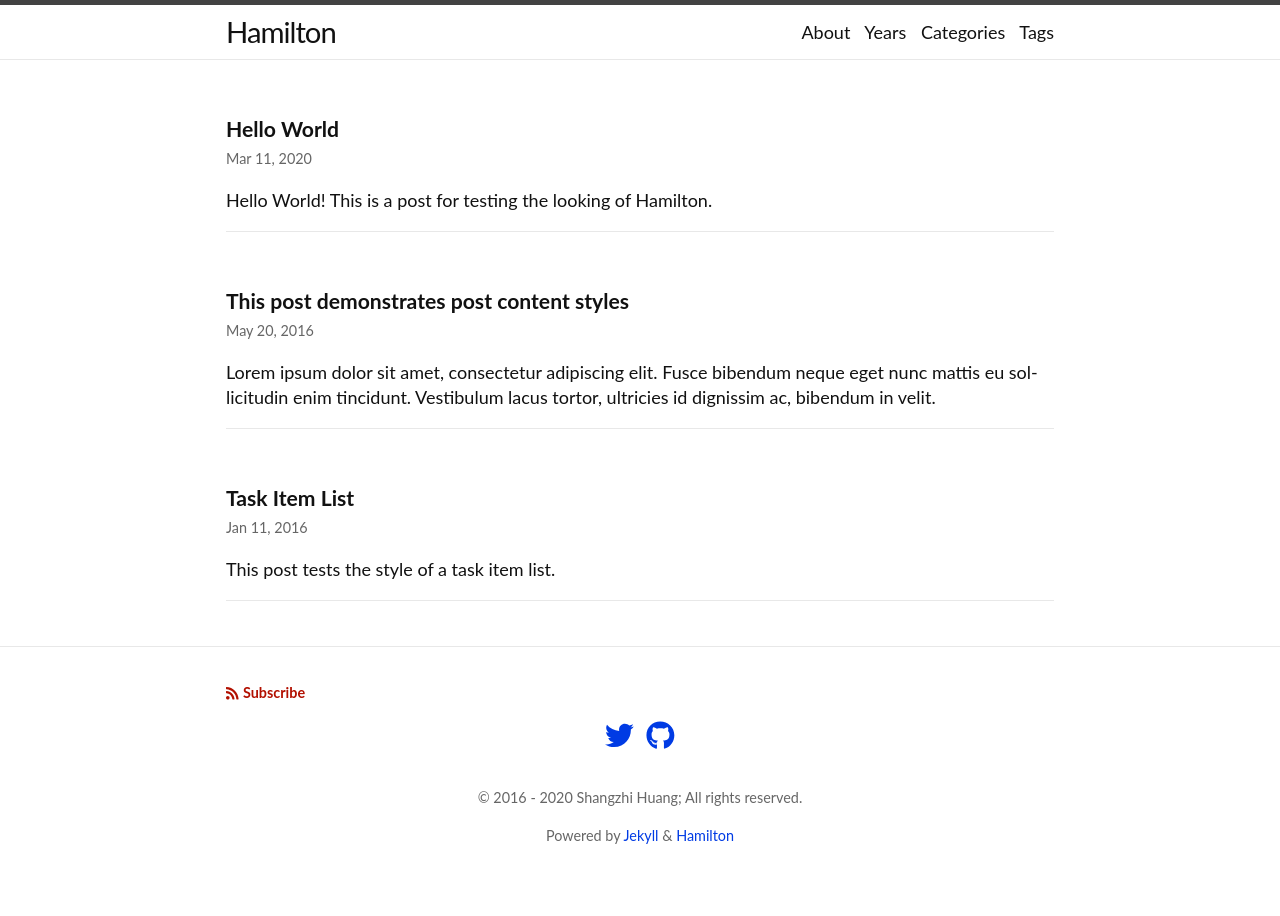
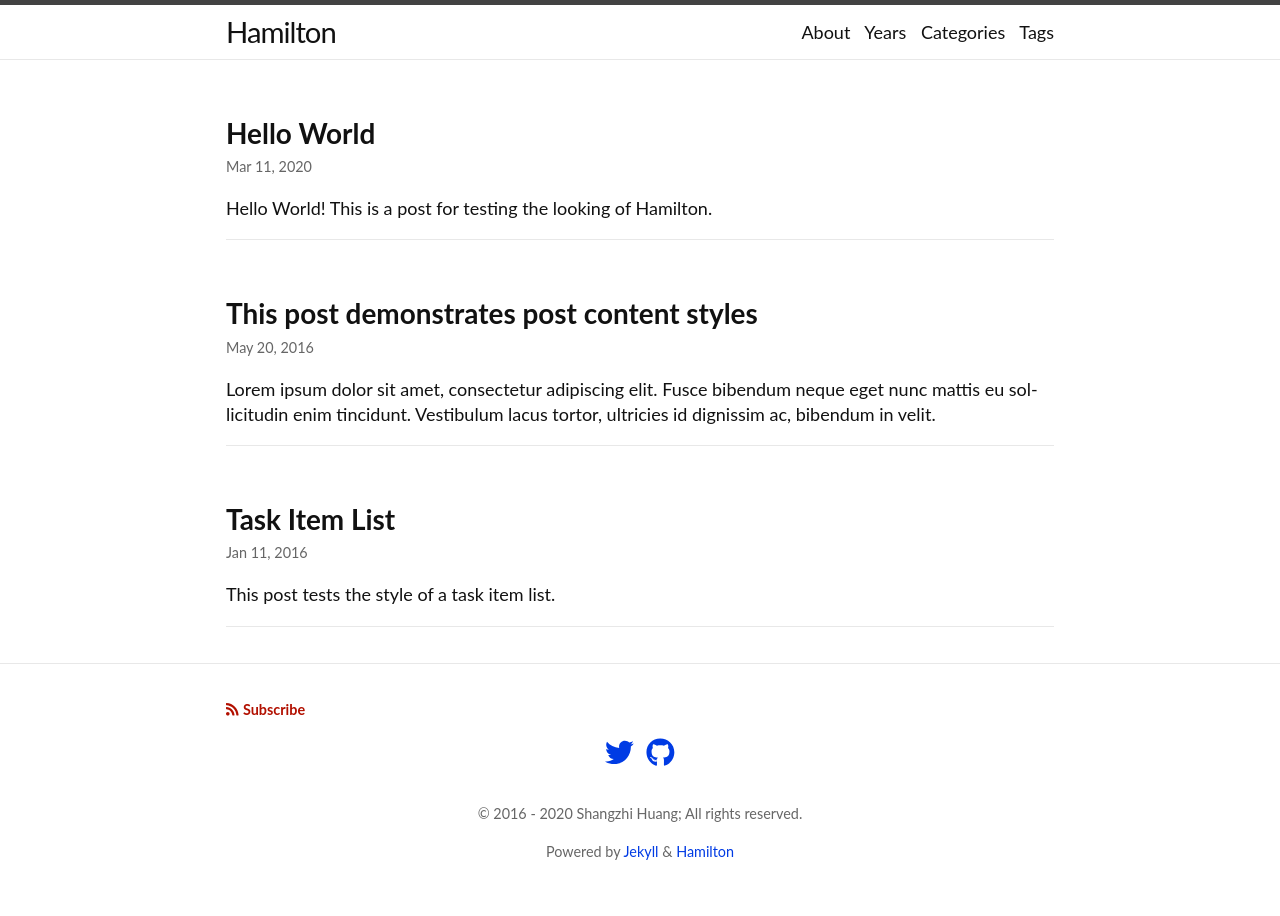
Before and after one commit to zivong/jekyll-theme-hamilton, a Jekyll site: the page built from index.html, in a window 1280 px wide. Built offline with Jekyll 4.4.1, drawn with Linux system fonts in a browser that asks for light colours; nearby versions of some CDN libraries.

Commit message:
Remove post list title and adjust font sizes of post links

```diff
--- a/_layouts/home.html
+++ b/_layouts/home.html
@@ -13,18 +13,15 @@ layout: default
   {% endif %}
 
   {%- if posts.size > 0 -%}
-    {%- if page.list_title -%}
-      <h2 class="post-list-heading">{{ page.list_title }}</h2>
-    {%- endif -%}
     <ul class="post-list">
       {%- assign date_format = site.date_format | default: "%b %-d, %Y" -%}
       {%- for post in posts -%}
       <li>
-        <h3>
+        <h2>
           <a class="post-link" href="{{ post.url | relative_url }}">
             {{ post.title | escape }}
           </a>
-        </h3>
+        </h2>
         <span class="post-meta">{{ post.date | date: date_format }}</span>
         {%- if post.show_excerpts != false -%}
           <div class="post-excerpt">{{ post.excerpt }}</div>
--- a/_sass/hamilton/layout.scss
+++ b/_sass/hamilton/layout.scss
@@ -121,14 +121,6 @@
   margin-top: $spacing-unit;
 }
 
-.post-list-heading {
-  @include relative-font-size(1.5);
-
-  @media screen and (min-width: $on-large) {
-    @include relative-font-size(1.55);
-  }
-}
-
 .post-list {
   margin-left: 0;
   padding-left: 0;
@@ -140,7 +132,7 @@
     border-bottom: 1px solid;
     margin-bottom: $spacing-unit;
 
-    h3 {
+    h2 {
       margin-bottom: 0;
     }
 
@@ -155,10 +147,10 @@
 }
 
 .post-link {
-  @include relative-font-size(1.17);
+  @include relative-font-size(1.5);
 
   @media screen and (min-width: $on-large) {
-    @include relative-font-size(1.175);
+    @include relative-font-size(1.55);
   }
 }
 
```
